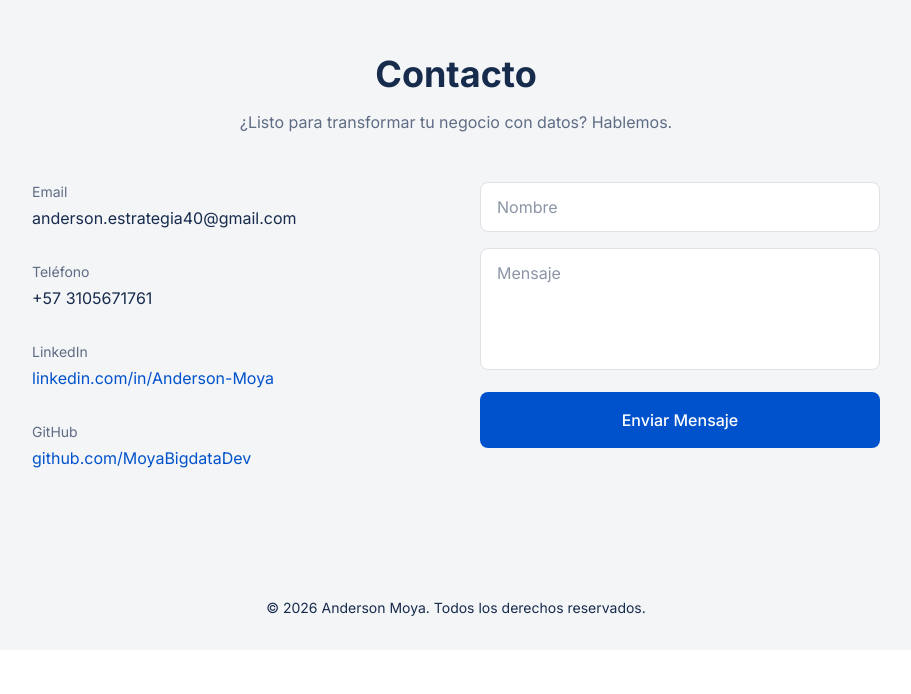
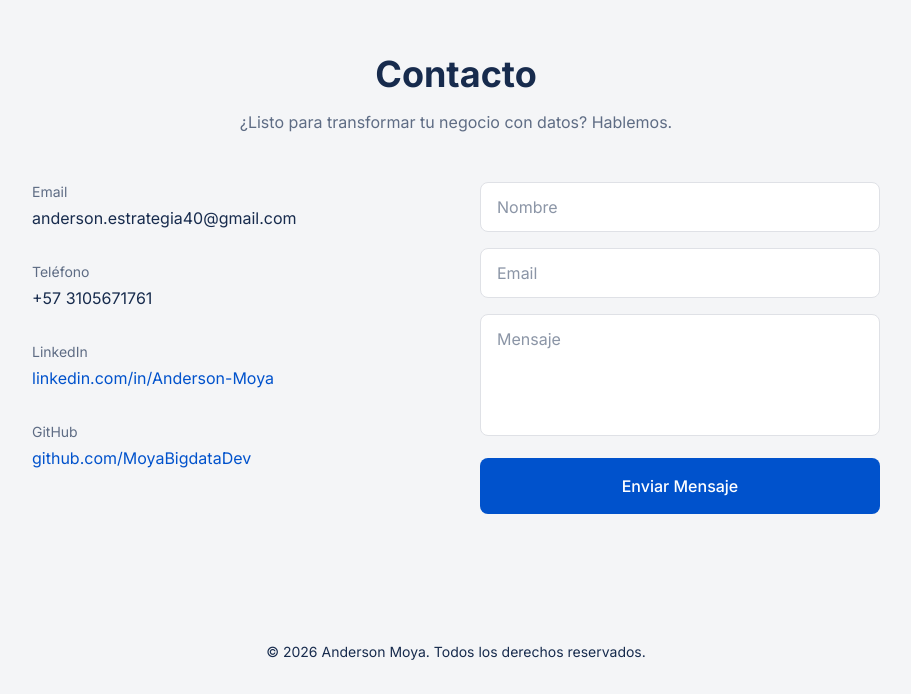
Before and after one commit to MoyaBigdataDev/portfolio-web, a Next.js app: page / in a window 1280 px wide. Shown: the part 5944-6638 px from the top of the page, without its empty margins (184-1095 px from the left). Before the commit the page ends 6594 px from the top, so only its background shows below. Built offline with nearby package versions, Linux system fonts and the light colour scheme.

Commit message:
Add Nodemailer for contact form

```diff
--- a/package.json
+++ b/package.json
@@ -9,18 +9,19 @@
     "lint": "eslint"
   },
   "dependencies": {
-    "@emailjs/browser": "^4.4.1",
     "@modelcontextprotocol/server-filesystem": "^2026.1.14",
     "@modelcontextprotocol/server-postgres": "^0.6.2",
     "@testsprite/testsprite-mcp": "^0.0.31",
     "mcp-sqlite": "^1.0.8",
     "next": "16.1.7",
+    "nodemailer": "^8.0.2",
     "react": "19.2.3",
     "react-dom": "19.2.3"
   },
   "devDependencies": {
     "@tailwindcss/postcss": "^4",
     "@types/node": "^20",
+    "@types/nodemailer": "^7.0.11",
     "@types/react": "^19",
     "@types/react-dom": "^19",
     "eslint": "^9",
--- /dev/null
+++ b/src/app/api/send-email/route.ts
@@ -0,0 +1,52 @@
+import { NextResponse } from 'next/server';
+import nodemailer from 'nodemailer';
+
+export async function POST(request: Request) {
+  try {
+    const { name, message, email } = await request.json();
+
+    if (!name || !message) {
+      return NextResponse.json(
+        { error: 'Name and message are required' },
+        { status: 400 }
+      );
+    }
+
+    const transporter = nodemailer.createTransport({
+      service: 'gmail',
+      auth: {
+        user: process.env.EMAIL_USER,
+        pass: process.env.EMAIL_PASS,
+      },
+    });
+
+    await transporter.sendMail({
+      from: process.env.EMAIL_USER,
+      to: process.env.EMAIL_USER,
+      subject: `Nuevo contacto desde portfolio: ${name}`,
+      text: `
+Nuevo mensaje desde el portfolio de Anderson Moya:
+
+Nombre: ${name}
+Email: ${email || 'No proporcionado'}
+Mensaje:
+${message}
+      `,
+      html: `
+<h2>Nuevo mensaje desde el portfolio</h2>
+<p><strong>Nombre:</strong> ${name}</p>
+<p><strong>Email:</strong> ${email || 'No proporcionado'}</p>
+<p><strong>Mensaje:</strong></p>
+<p>${message}</p>
+      `,
+    });
+
+    return NextResponse.json({ success: true });
+  } catch (error) {
+    console.error('Email error:', error);
+    return NextResponse.json(
+      { error: 'Failed to send email' },
+      { status: 500 }
+    );
+  }
+}
--- a/src/components/Contact.tsx
+++ b/src/components/Contact.tsx
@@ -1,16 +1,15 @@
 "use client";
 
-import { useState, useRef } from 'react';
-import emailjs from '@emailjs/browser';
+import { useState } from 'react';
 import { useLanguage } from '@/lib/LanguageContext';
 import { useTheme } from '@/lib/useTheme';
 
 export default function Contact() {
-  const form = useRef<HTMLFormElement>(null);
   const { language, content } = useLanguage();
   const { isDark } = useTheme();
   const [formState, setFormState] = useState({
     name: '',
+    email: '',
     message: '',
   });
   const [sending, setSending] = useState(false);
@@ -18,21 +17,23 @@ export default function Contact() {
 
   const handleSubmit = async (e: React.FormEvent) => {
     e.preventDefault();
-    if (!form.current) return;
-
     setSending(true);
     setStatus('idle');
 
     try {
-      await emailjs.sendForm(
-        'service_portfolio',
-        'template_portfolio',
-        form.current,
-        'YOUR_PUBLIC_KEY'
-      );
-      setStatus('success');
-      setFormState({ name: '', message: '' });
-    } catch (error) {
+      const res = await fetch('/api/send-email', {
+        method: 'POST',
+        headers: { 'Content-Type': 'application/json' },
+        body: JSON.stringify(formState),
+      });
+
+      if (res.ok) {
+        setStatus('success');
+        setFormState({ name: '', email: '', message: '' });
+      } else {
+        setStatus('error');
+      }
+    } catch {
       setStatus('error');
     } finally {
       setSending(false);
@@ -89,15 +90,26 @@ export default function Contact() {
             </div>
           </div>
 
-          <form ref={form} onSubmit={handleSubmit} className="space-y-4">
+          <form onSubmit={handleSubmit} className="space-y-4">
             <div>
               <input
                 type="text"
-                name="from_name"
+                name="name"
                 placeholder={content.contact.form.name}
                 value={formState.name}
                 onChange={(e) => setFormState({ ...formState, name: e.target.value })}
                 required
+                className="w-full px-4 py-3 rounded-lg border focus:outline-none transition-colors"
+                style={{ border: `1px solid ${inputBorder}`, backgroundColor: inputBg, color: textColor }}
+              />
+            </div>
+            <div>
+              <input
+                type="email"
+                name="email"
+                placeholder={content.contact.email}
+                value={formState.email}
+                onChange={(e) => setFormState({ ...formState, email: e.target.value })}
                 className="w-full px-4 py-3 rounded-lg border focus:outline-none transition-colors"
                 style={{ border: `1px solid ${inputBorder}`, backgroundColor: inputBg, color: textColor }}
               />
```
Also changed, not shown: 1 other file (tests, documents, lock files or other folders).
